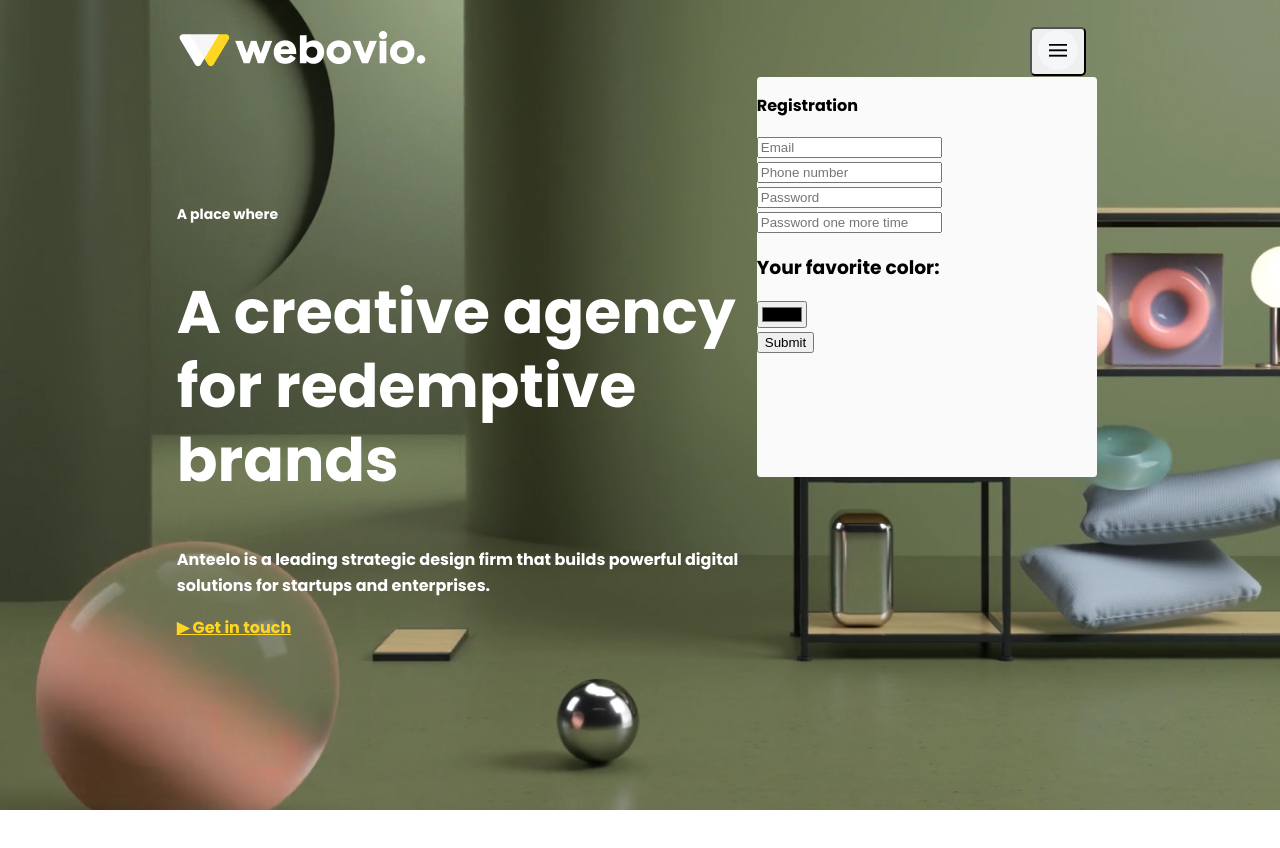
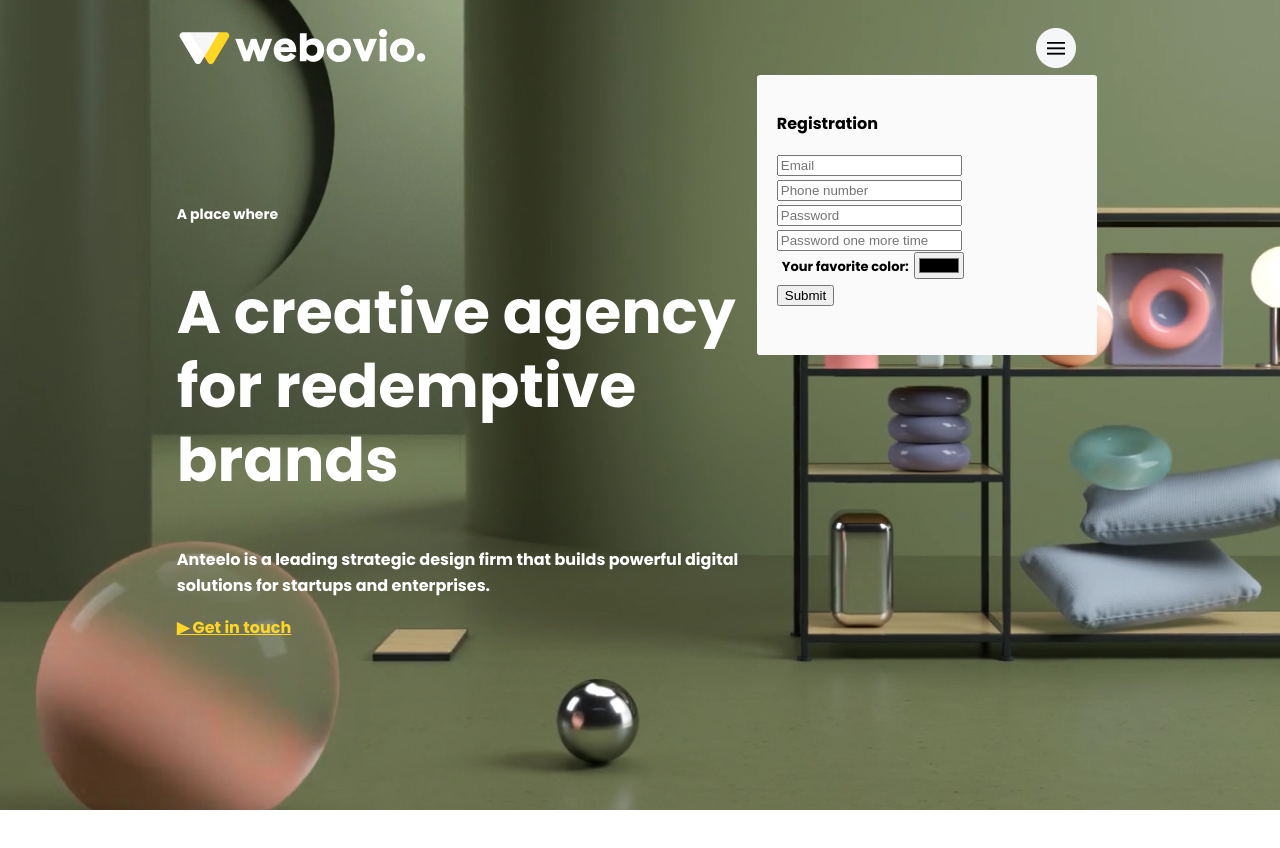
Before and after one commit to Yalta2012/web_hosting, a plain HTML site: page index.html in a window 1280 px wide. Both pictures are taken after a click on the button 1057 px from the left and 51 px from the top of the page. Shown: the top 848 px of the page. Drawn offline with Linux system fonts and the light colour scheme.

Commit message:
Add files via upload

```diff
--- a/css/index.css
+++ b/css/index.css
@@ -21,10 +21,10 @@ html{
 }
 li {
     margin-bottom:20px;
-    list-style-type: none; /* Убираем маркеры */
+    list-style-type: none; /* РЈР±РёСЂР°РµРј РјР°СЂРєРµСЂС‹ */
    }
  ul {
-    padding-left: 0; /* Сдвигаем список влево */
+    padding-left: 0; /* РЎРґРІРёРіР°РµРј СЃРїРёСЃРѕРє РІР»РµРІРѕ */
    }
 .header{
     position: absolute;
@@ -40,6 +40,11 @@ li {
 .menu_button{
     border-radius: 5px;
     margin-left: 600px;
+    height: 40px;
+    width: 40px;
+    border: none;
+    background-color: rgba(1,1,1,0);
+    cursor: pointer;
 }
 .header__text{
     position: relative;
@@ -197,12 +202,29 @@ footer{
     position: absolute;
     border-radius: 1%;
     margin-left: 580px;
-    height: 0px;
+    height: 280px;
     width: 340px;
+    transform: scale(0);
     background-color: #FAFAFA;
-    transition: height 0.5s;
+    transition: transform 0.5s;
 }
 .menu_open{
-    height: 400px;
-    transition: height 0.5s;
+    transform: scale(1);
+    height: 280px;
+    transition: transform 0.5s;
+    border-radius: 1%;
+
 }
+.regform{
+    padding: 20px;
+    justify-content: center;
+    align-items: center;
+}
+.regform div{
+    padding: 0px;
+    display: flex;
+}
+.regform h3{
+    margin: 5px;
+    font-size: small;
+}
```
